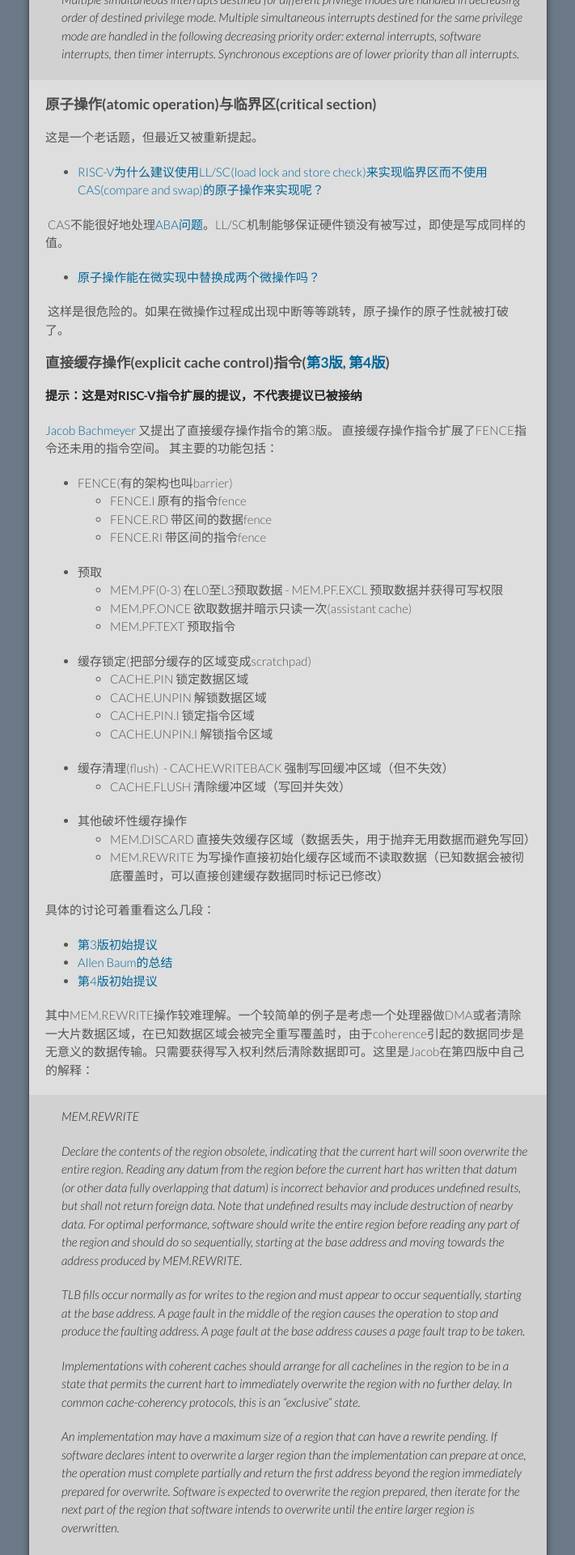
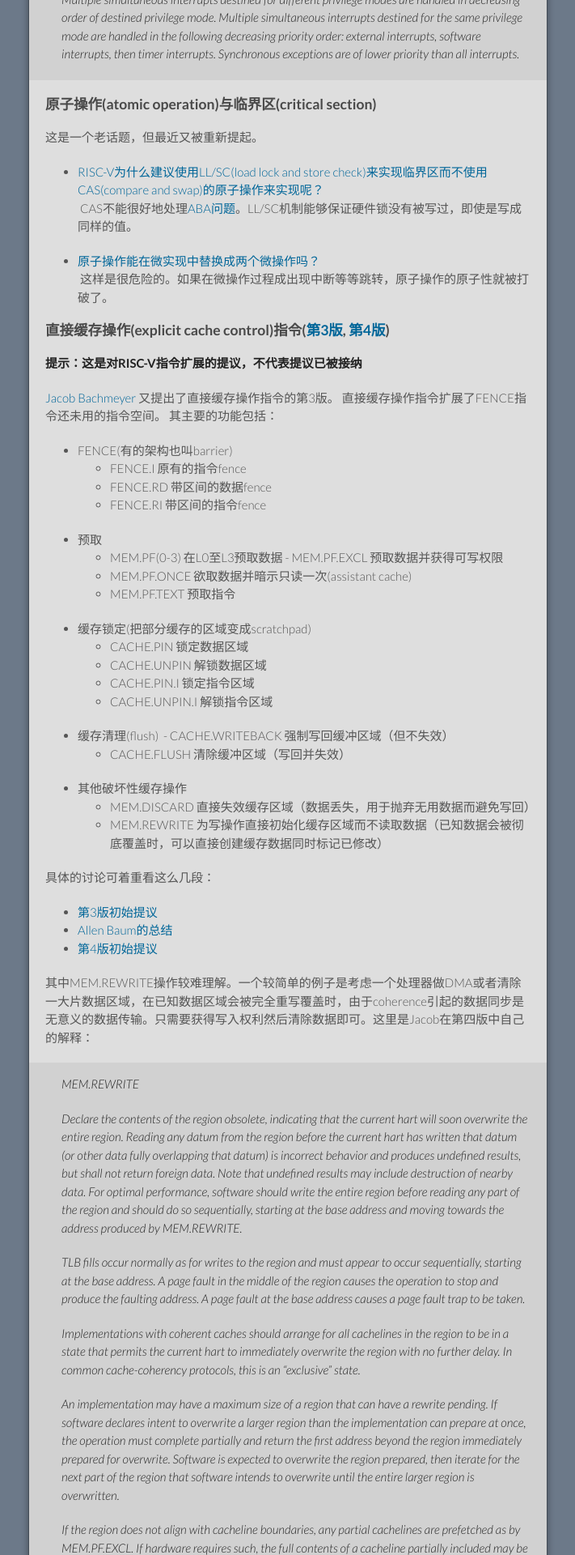
Before and after one commit to cnrv/home, a Jekyll site: the page built from bi-week-rpts/2017-08-03.md, in a window 1280 px wide. Shown: the part 840-2760 px from the top of the page at 81% size, without its empty margins (284-995 px from the left). Built offline with Jekyll 4.4.1, drawn with Linux system fonts in a browser that asks for light colours; Markdown is read by kramdown in place of the engine named in the settings; our own code applies the rules of GitHub Pages for plain Markdown files.

Commit message:
please allow me to use <br> here.

```diff
--- a/bi-week-rpts/2017-08-03.md
+++ b/bi-week-rpts/2017-08-03.md
@@ -39,12 +39,10 @@
 
 这是一个老话题，但最近又被重新提起。
 
-- [RISC-V为什么建议使用LL/SC(load lock and store check)来实现临界区而不使用CAS(compare and swap)的原子操作来实现呢？](https://github.com/riscv/riscv-isa-manual/issues/93)
-
+- [RISC-V为什么建议使用LL/SC(load lock and store check)来实现临界区而不使用CAS(compare and swap)的原子操作来实现呢？](https://github.com/riscv/riscv-isa-manual/issues/93)<br>
   CAS不能很好地处理[ABA问题](https://en.wikipedia.org/wiki/ABA_problem)。LL/SC机制能够保证硬件锁没有被写过，即使是写成同样的值。
 
-- [原子操作能在微实现中替换成两个微操作吗？](https://groups.google.com/a/groups.riscv.org/forum/#!msg/hw-dev/siW5CT4V5bY/284nC0_pBAAJ)
-
+- [原子操作能在微实现中替换成两个微操作吗？](https://groups.google.com/a/groups.riscv.org/forum/#!msg/hw-dev/siW5CT4V5bY/284nC0_pBAAJ)<br>
   这样是很危险的。如果在微操作过程成出现中断等等跳转，原子操作的原子性就被打破了。
 
 ### 直接缓存操作(explicit cache control)指令([第3版](https://groups.google.com/a/groups.riscv.org/forum/#!msg/isa-dev/Xa1y68PxjAU/MB2rLM1zAAAJ), [第4版](https://groups.google.com/a/groups.riscv.org/forum/#!msg/isa-dev/eKkGAN2-jss/4uRoQi2TBAAJ))
```
